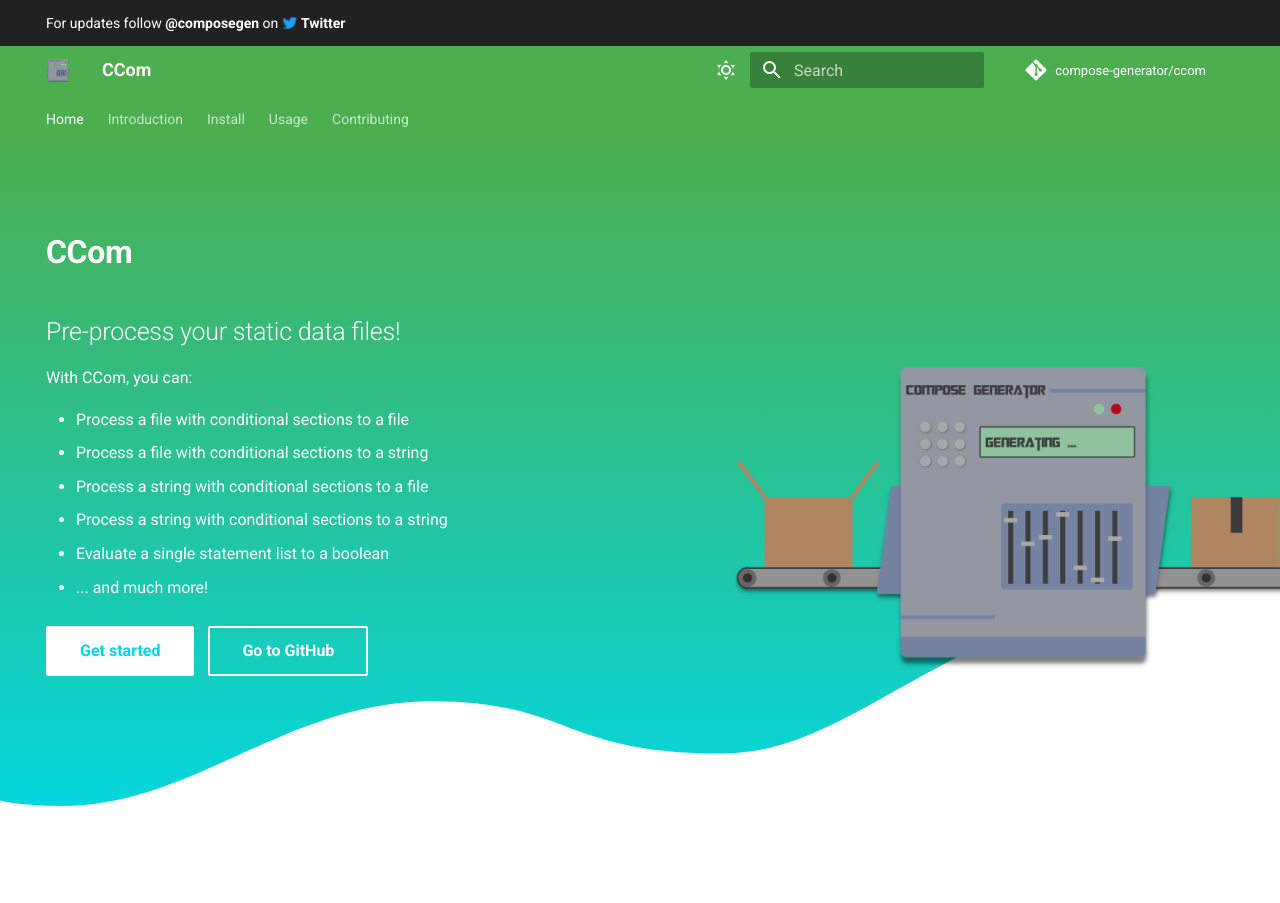
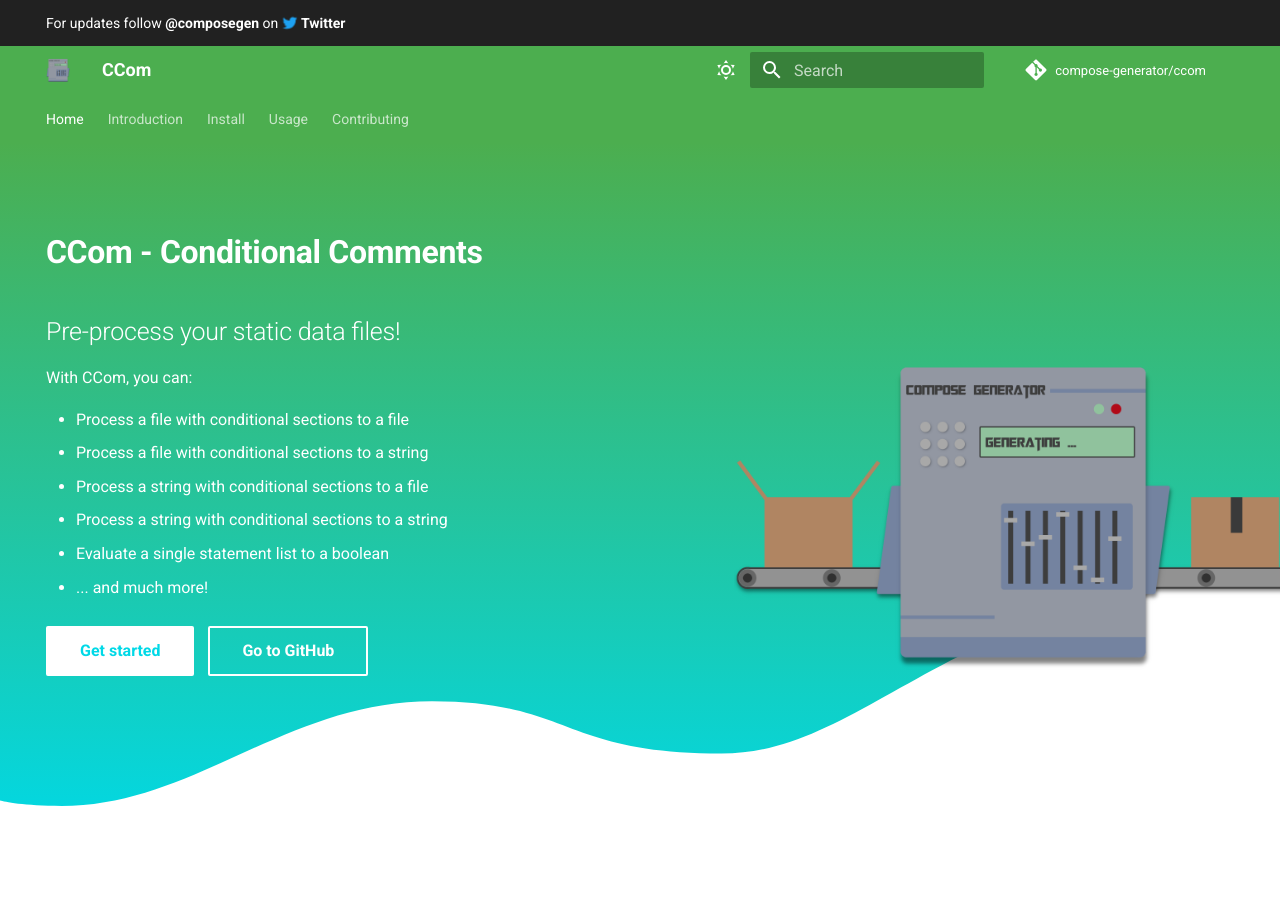
Before and after one commit to compose-generator/ccom, an MkDocs documentation site: the page built from docs/docs/index.md, in a window 1280 px wide. Built offline with MkDocs 1.6.1 and Material for MkDocs 9.7.7, drawn with Linux system fonts in a browser that asks for light colours; comment, search, counter and statistics services are not loaded.

Commit message:
Apply more explanatory page title

```diff
--- a/docs/docs/overrides/home.html
+++ b/docs/docs/overrides/home.html
@@ -128,7 +128,7 @@
 				<img src="static/logo.png" alt="" draggable="false">
 			</div>
 			<div class="tx-hero__content">
-				<h1>CCom</h1>
+				<h1>CCom - Conditional Comments</h1>
 				<h2>Pre-process your static data files!</h2>
 				<p>With CCom, you can:</p>
 				<ul>
```
